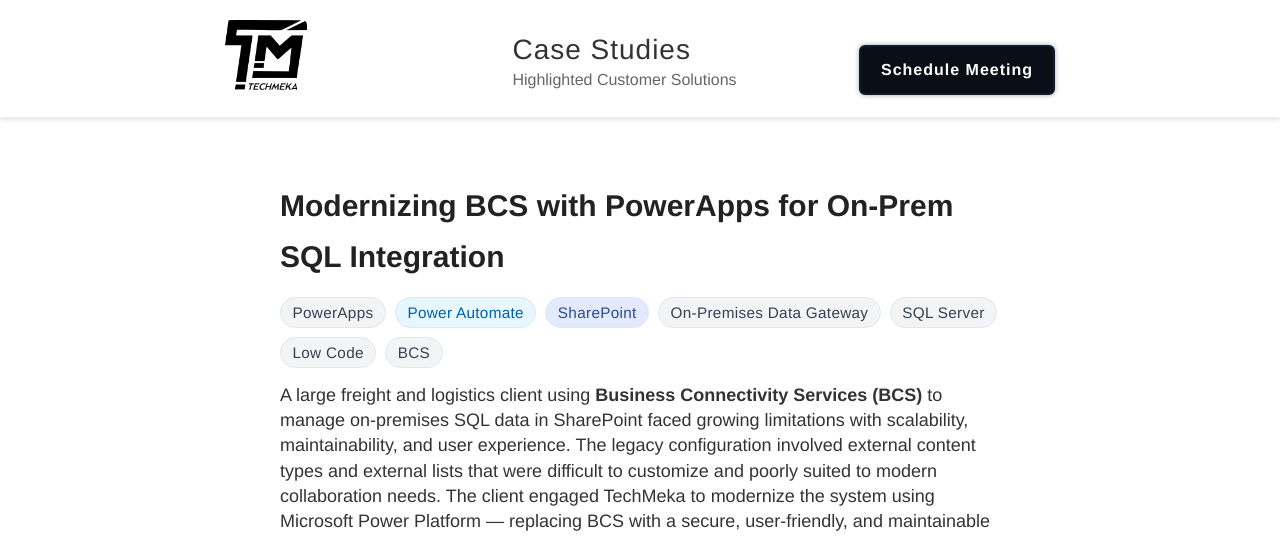
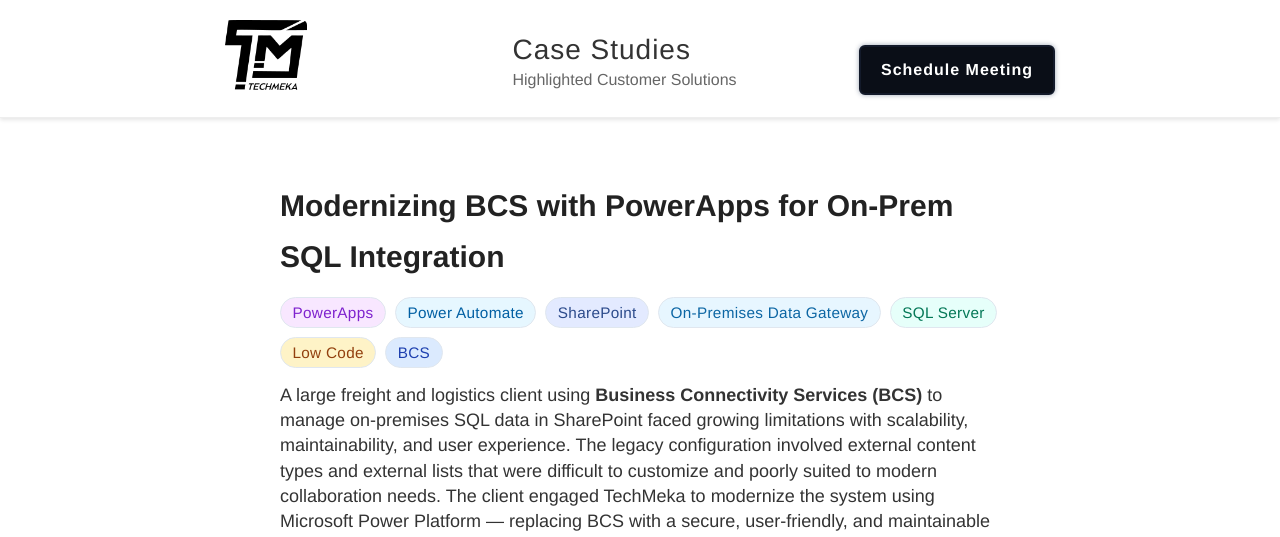
Before and after one commit to Techmeka/blog, a Jekyll site: the page built from docs/_posts/2025-03-01-BCS-PowerApp-Onprem-SQL-Management.md, in a window 1280 px wide and 1400 px high. Shown: the top 537 px of the window. Built offline with Jekyll 4.4.1, drawn with Linux system fonts in a browser that asks for light colours.

Commit message:
tags stuff

```diff
--- a/docs/assets/css/style.scss
+++ b/docs/assets/css/style.scss
@@ -392,6 +392,17 @@
 .tag-microsoft-purview      { background: #e8e8ff; color: #4338ca; }
 .tag-information-architecture { background: #e0f7ed; color: #047857; }
 .tag-intranet               { background: #fff7dc; color: #b45309; }
+.tag-powerapps            { background: #f8e7ff; color: #7e22ce; }
+.tag-on-premises-data-gateway { background: #e7f6ff; color: #0c66a4; }
+.tag-sql-server           { background: #e6fffa; color: #047857; }
+.tag-low-code             { background: #fef3c7; color: #92400e; }
+.tag-bcs                  { background: #dbeafe; color: #1e40af; }
+.tag-three-js             { background: #dcfce7; color: #15803d; }
+.tag-ticketing-system     { background: #f5f3ff; color: #5b21b6; }
+.tag-manufacturing        { background: #ffedd5; color: #c2410c; }
+.tag-clean-lab            { background: #ecfdf5; color: #065f46; }
+.tag-digital-workflow     { background: #e0f2fe; color: #0369a1; }
+.tag-microsoft-365        { background: #fde7f3; color: #be185d; }
 
 .post-separator {
   border: none;
```
